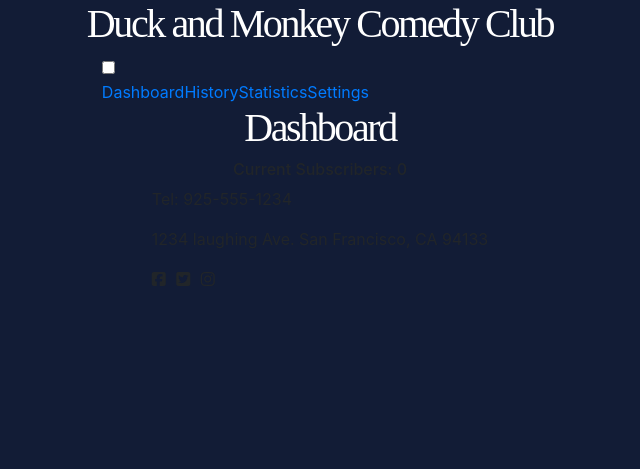
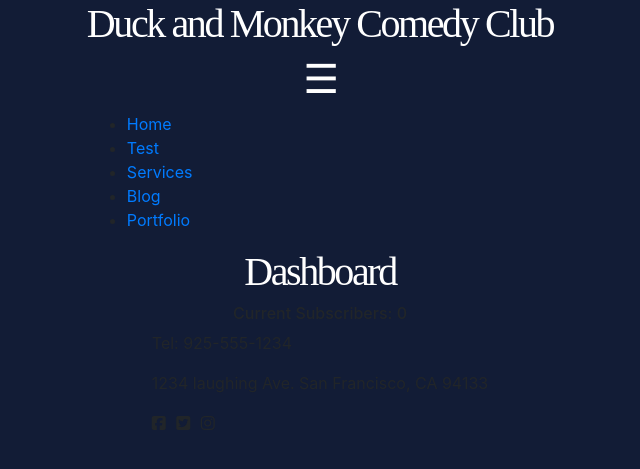
Before and after one commit to RockWilliams/duck-and-monkey-comedy-club, a Django app: page /dashboard/ in a window 1280 px wide. Shown: the top 469 px of the page, without its empty margins (320-960 px from the left). Run offline with Django 3.2, Linux system fonts and the light colour scheme; data that the repository does not hold is empty; some libraries are stand-ins or nearby versions.

Commit message:
commit so i can merge

```diff
--- a/duck_and_monkey/main_app/static/scripts/app.js
+++ b/duck_and_monkey/main_app/static/scripts/app.js
@@ -1,4 +1,12 @@
-// $('#modal').modal({
-//     backdrop: 'static',
-//     keyboard: true
-// })
+// function toggleMenu() {
+//     let getMenu = document.querySelector(".mainMenu");
+//     getMenu.classList.toggle("hamburger");
+// }
+// let getHamburger = document.querySelector("#toggle-bar");
+
+// getHamburger.addEventListener("click", toggleMenu);
+
+const $menu = $('#toggle-menu').on("click", function(event) {
+    console.log("Clicked")
+    $('.main-menu').toggle();
+});
--- a/duck_and_monkey/main_app/templates/base.html
+++ b/duck_and_monkey/main_app/templates/base.html
@@ -28,26 +28,20 @@
 	</head>
 	<header>
 		<h1>Duck and Monkey Comedy Club</h1>
-		<div class="container">
-			<!-- This checkbox will give us the toggle behavior, it will be hidden, but functional -->
-			<input id="toggle" type="checkbox">
-
-			<!-- IMPORTANT: Any element that we want to modify when the checkbox state changes go here, being "sibling" of the checkbox element -->
-
-			<!-- This label is tied to the checkbox, and it will contain the toggle "buttons" -->
-			<label class="toggle-container" for="toggle">
-				<!-- If menu is open, it will be the "X" icon, otherwise just a clickable area behind the hamburger menu icon -->
-				<span class="button button-toggle"></span>
-			</label>
-
-			<!-- The nav menu -->
-			<nav class="nav">
-				<a class="nav-item" href="">Dashboard</a>
-				<a class="nav-item" href="">History</a>
-				<a class="nav-item" href="">Statistics</a>
-				<a class="nav-item" href="">Settings</a>
-			</nav>
-		</div>
+		<nav>
+			<div class="tootle-menu" >
+				<h1 id="toggle-bar">
+					☰
+				</h1>
+			</div>
+			<ul class="mainMenu">
+				<li><a href="">Home</a></li>
+				<li><a href="">Test</a></li>
+				<li><a href="">Services</a></li>
+				<li><a href="">Blog</a></li>
+				<li><a href="">Portfolio</a></li>
+			</ul>
+		</nav>
 	</header>
 	<body>
 		{% block body %}
```
Also changed, not shown: duck_and_monkey/main_app/static/styles/hamburger.css (added, +22 -0 lines).
